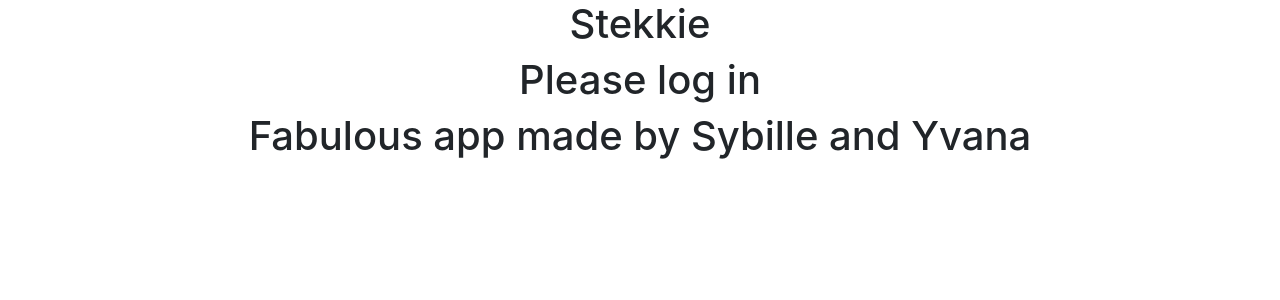
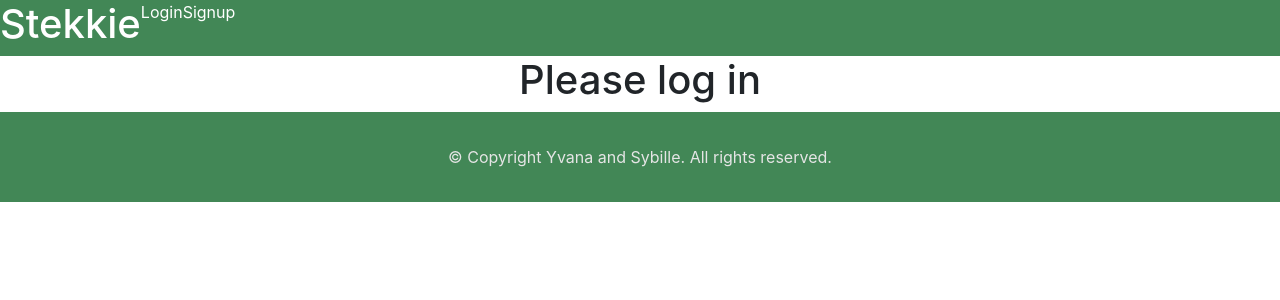
Before and after one commit to skasslatter/Project-3-Stekkie-client, a React (Create React App) app: page /login in a window 1280 px wide. Shown: the top 300 px of the page. Built offline with nearby package versions, Linux system fonts and the light colour scheme.

Commit message:
Created stylesheet folder

```diff
--- a/package.json
+++ b/package.json
@@ -7,6 +7,7 @@
     "@testing-library/react": "^9.5.0",
     "@testing-library/user-event": "^7.2.1",
     "axios": "^0.19.2",
+    "bootstrap": "^4.4.1",
     "qs": "^6.9.3",
     "react": "^16.13.1",
     "react-dom": "^16.13.1",
--- a/src/components/Footer.js
+++ b/src/components/Footer.js
@@ -1,11 +1,23 @@
+import "../stylesheets/footer.css"
+
 import React from 'react';
 
 export default class Footer extends React.Component {
     render(){
         return (
-            <div>
-                <h1>Fabulous app made by Sybille and Yvana</h1>
+            <footer id="sticky-footer">
+            <div class="bottom section-padding">
+                <div class="container">
+                    <div class="row">
+                        <div class="col-md-12 text-center">
+                            <div class="copyright">
+                                <p>© Copyright Yvana and Sybille. All rights reserved.</p>
+                            </div>
+                        </div>
+                    </div>
+                </div>
             </div>
+        </footer>
         )
     }
 }
--- a/src/components/Nav.js
+++ b/src/components/Nav.js
@@ -1,10 +1,13 @@
 import React from 'react';
+import "../stylesheets/nav.css"
 
 export default class Nav extends React.Component {
     render(){
         return (
-            <div>
+            <div className="nav">
                 <h1>Stekkie</h1>
+                <p>Login</p>
+                <p>Signup</p>
             </div>
         )
     }
--- a/src/pages/Signup.js
+++ b/src/pages/Signup.js
@@ -1,5 +1,6 @@
 import React from "react";
 import {signup} from "../utils/auth"
+import "../stylesheets/signup.css"
 
 export default class Signup extends React.Component {
     constructor(props){
--- /dev/null
+++ b/src/stylesheets/footer.css
@@ -0,0 +1,25 @@
+.section-padding {
+  padding: 20px 0;
+}
+
+.bottom {
+  background-color: #428756;
+}
+
+.copyright {
+  color: #e5e5e5;
+  font-weight: 600;
+}
+
+
+.bottom p {
+  margin-bottom: 0;
+  line-height: 50px;
+  font-size: 16px;
+  font-weight: 400;
+}
+
+footer {
+  margin-top: auto !important;
+  padding: 0 !important;
+}
--- /dev/null
+++ b/src/stylesheets/nav.css
@@ -0,0 +1,4 @@
+.nav {
+  background-color: #428756;
+  color: white;
+}
```
Also changed, not shown: src/stylesheets/signup.css (added), 1 other file (tests, documents, lock files or other folders).
